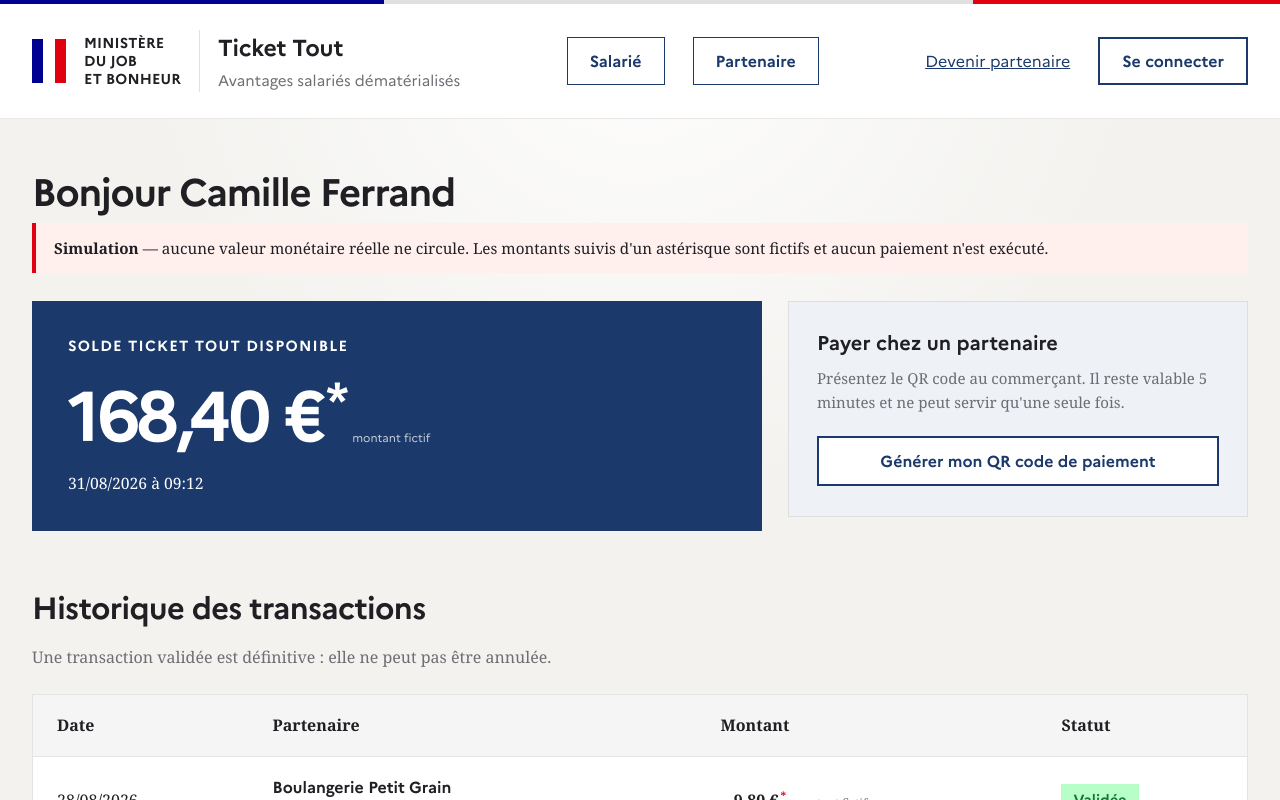
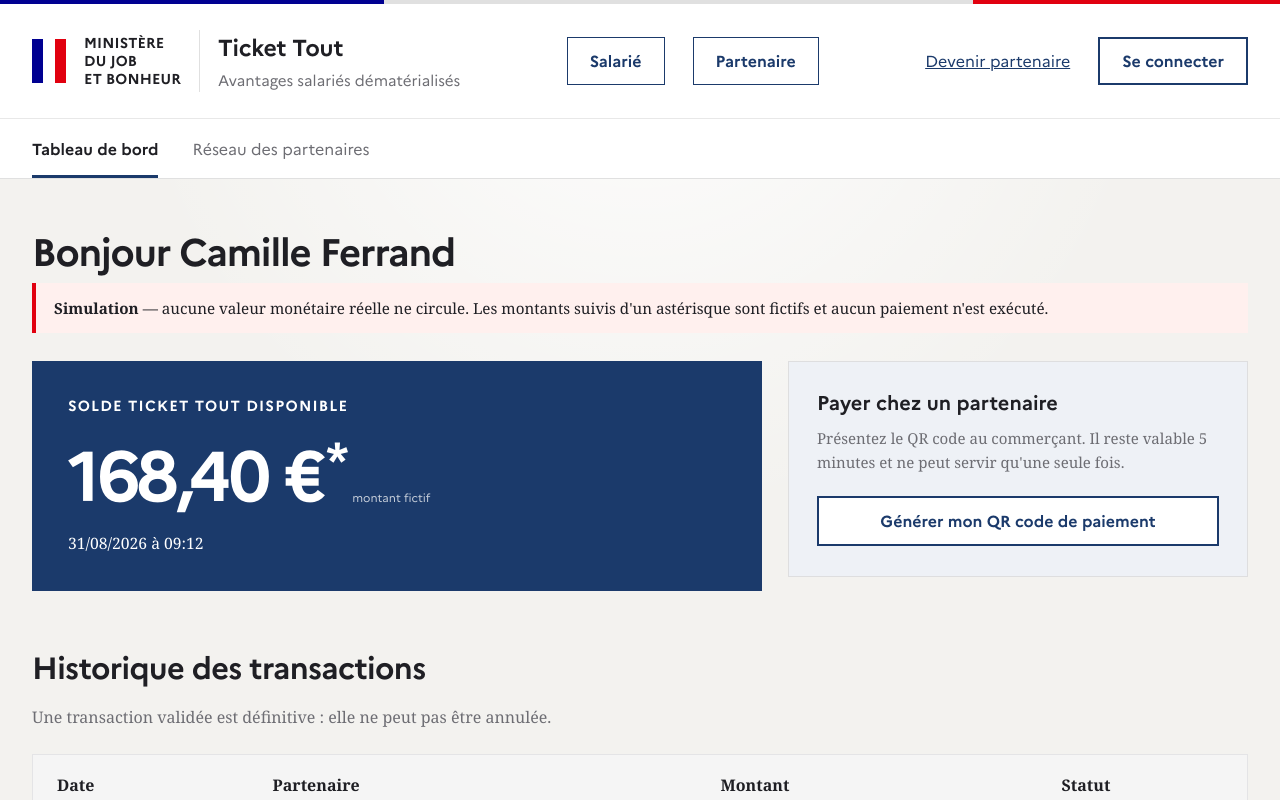
Before and after one commit to noambouillet/carte-pro, a React (Vite) app in the folder frontend/: page / in a window 1280 px wide. Both pictures are taken after a click on the button "Salarié". Shown: the top 800 px of the page. Built offline with nearby package versions, Linux system fonts and the light colour scheme; a web font is replaced by a local one.

Commit message:
feat: add of the network of partners in the employee dashboard

```diff
--- a/frontend/src/pages/Employee.tsx
+++ b/frontend/src/pages/Employee.tsx
@@ -2,6 +2,8 @@ import { useState } from 'react'
 import Qr from '../components/Qr'
 import { Amount, SimulationNotice } from '../components/simulation'
 import './Employee.css'
+import './Partner.css'
+import Network from './Network'
 import type { Transaction } from '../types/transaction'
 
 export const transactions: Transaction[] = [
@@ -23,15 +25,53 @@ export const euro = (amount: number) =>
   amount.toLocaleString('fr-FR', { minimumFractionDigits: 2 })
 
 const PREVIEW = 5
+const tabs = ['Tableau de bord', 'Réseau des partenaires']
 
 function Employee() {
   const [showQr, setShowQr] = useState(false)
   const [showAll, setShowAll] = useState(false)
+  const [tab, setTab] = useState(tabs[0])
 
   const visible = showAll ? transactions : transactions.slice(0, PREVIEW)
 
+  if (tab === tabs[1]) {
+    return (
+      <>
+        <nav className="dash-tabs" aria-label="Sections de l'espace employé">
+          {tabs.map((item) => (
+            <button
+              key={item}
+              className={item === tab ? 'dash-tab dash-tab-active' : 'dash-tab'}
+              type="button"
+              aria-current={item === tab ? 'page' : undefined}
+              onClick={() => setTab(item)}
+            >
+              {item}
+            </button>
+          ))}
+        </nav>
+        <Network establishment="Camille Ferrand" />
+      </>
+    )
+  }
+
   if (showQr) {
     return (
+      <>
+        <nav className="dash-tabs" aria-label="Sections de l'espace employé">
+          {tabs.map((item) => (
+            <button
+              key={item}
+              className={item === tab ? 'dash-tab dash-tab-active' : 'dash-tab'}
+              type="button"
+              aria-current={item === tab ? 'page' : undefined}
+              onClick={() => setTab(item)}
+            >
+              {item}
+            </button>
+          ))}
+        </nav>
+
         <div className="dash-inner dash-body">
           <h1 className="dash-title">Mon QR code de paiement</h1>
           <SimulationNotice />
@@ -55,10 +95,26 @@ function Employee() {
             </button>
           </p>
         </div>
+      </>
     )
   }
 
   return (
+    <>
+      <nav className="dash-tabs" aria-label="Sections de l'espace employé">
+        {tabs.map((item) => (
+          <button
+            key={item}
+            className={item === tab ? 'dash-tab dash-tab-active' : 'dash-tab'}
+            type="button"
+            aria-current={item === tab ? 'page' : undefined}
+            onClick={() => setTab(item)}
+          >
+            {item}
+          </button>
+        ))}
+      </nav>
+
       <div className="dash-inner dash-body">
         <h1 className="dash-title">Bonjour Camille Ferrand</h1>
         <SimulationNotice />
@@ -71,11 +127,7 @@ function Employee() {
             <p className="balance-value">
               <Amount>168,40 €</Amount>
             </p>
-          <p className="balance-meta">
-             31/08/2026 à 09:12
-          </p>
-
-
+            <p className="balance-meta">31/08/2026 à 09:12</p>
           </section>
 
           <aside className="pay-card" aria-labelledby="pay-title">
@@ -100,7 +152,6 @@ function Employee() {
             <h2 className="band-title" id="history-title">
               Historique des transactions
             </h2>
-
           </div>
 
           <p className="history-intro">
@@ -157,6 +208,7 @@ function Employee() {
           </div>
         </section>
       </div>
+    </>
   )
 }
 
```
Lines whose indentation alone changed are shown as unchanged.
